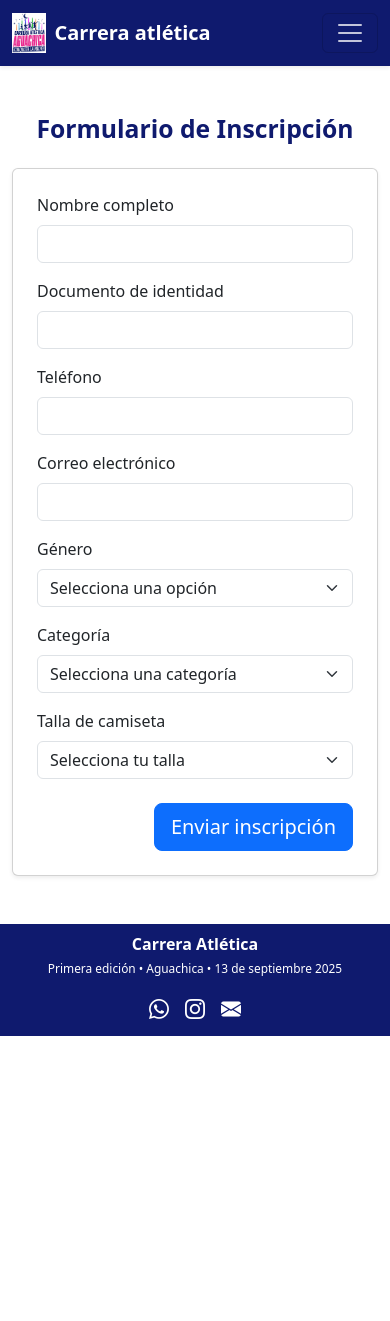
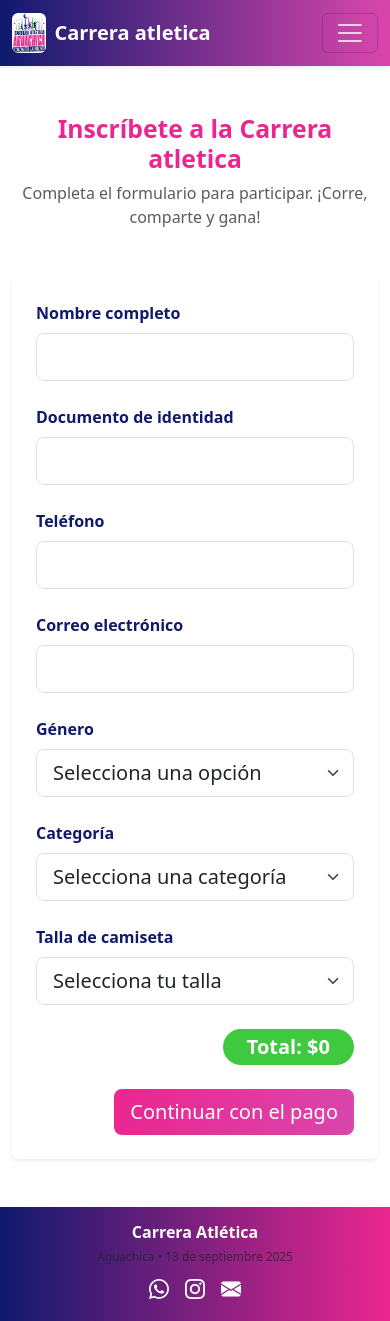
Before and after one commit to miguel9214/carrera-atletica-frontend, a Vue app: page /register in a window 390 px wide. Before the commit the page ends 1036 px from the top, so only its background shows below. Built offline with nearby package versions, Linux system fonts and the light colour scheme.

Commit message:
correcion de vista

```diff
--- a/src/assets/colors.css
+++ b/src/assets/colors.css
@@ -1,5 +1,5 @@
 :root {
-  --color-primary: #EF2D91;
+  --color-primary: #eb268f;
   --color-dark: #0F1A6E;
   --color-accent: #3FC93F;
   --color-orange: #F15A24;
--- a/src/components/Footer.vue
+++ b/src/components/Footer.vue
@@ -1,40 +1,24 @@
 <template>
   <footer class="footer-split text-white">
-    <div class="container">
+    <div class="container py-3">
       <div class="row align-items-center">
-        <!-- Bloque izquierdo -->
-        <div class="col-md-6 text-center text-md-start mb-3 mb-md-0">
+        <!-- Info del evento -->
+        <div class="col-md-6 text-center text-md-start mb-2 mb-md-0">
           <h6 class="fw-bold mb-1">Carrera Atlética</h6>
-          <small class="text">Primera edición • Aguachica • 13 de septiembre 2025</small>
+          <small class="text-muted">Aguachica • 13 de septiembre 2025</small>
         </div>
 
-        <!-- Bloque derecho -->
+        <!-- Redes sociales -->
         <div class="col-md-6 text-center text-md-end">
           <div class="d-flex justify-content-center justify-content-md-end gap-3">
-            <a
-              href="https://wa.me/573001112233"
-              class="text-white"
-              target="_blank"
-              rel="noopener"
-              title="WhatsApp"
-            >
-              <i class="bi bi-whatsapp fs-5"></i>
+            <a href="https://wa.me/573001112233" target="_blank" class="footer-icon" title="WhatsApp">
+              <i class="bi bi-whatsapp"></i>
             </a>
-            <a
-              href="https://instagram.com/tu_cuenta"
-              class="text-white"
-              target="_blank"
-              rel="noopener"
-              title="Instagram"
-            >
-              <i class="bi bi-instagram fs-5"></i>
+            <a href="https://instagram.com/tu_cuenta" target="_blank" class="footer-icon" title="Instagram">
+              <i class="bi bi-instagram"></i>
             </a>
-            <a
-              href="mailto:carrera@morrocoyera.com"
-              class="text-white"
-              title="Correo"
-            >
-              <i class="bi bi-envelope-fill fs-5"></i>
+            <a href="mailto:carrera@morrocoyera.com" class="footer-icon" title="Correo">
+              <i class="bi bi-envelope-fill"></i>
             </a>
           </div>
         </div>
@@ -49,12 +33,17 @@ const year = new Date().getFullYear()
 
 <style scoped>
 .footer-split {
-  background-color: var(--color-dark);
-  padding: 0.7rem 0;
+  background: linear-gradient(90deg, var(--color-dark), var(--color-primary));
   font-size: 0.85rem;
+  color: white;
 }
 
-a.text-white:hover {
-  color: var(--color-primary) !important;
+.footer-icon {
+  color: white;
+  font-size: 1.25rem;
+  transition: color 0.3s ease;
+}
+.footer-icon:hover {
+  color: var(--color-accent);
 }
 </style>
--- a/src/components/Navbar.vue
+++ b/src/components/Navbar.vue
@@ -1,9 +1,9 @@
 <template>
-  <nav class="navbar navbar-expand-lg shadow-sm sticky-top" :style="navbarStyle">
+  <nav class="navbar navbar-expand-lg sticky-top nav-custom shadow-sm">
     <div class="container">
       <RouterLink class="navbar-brand fw-bold d-flex align-items-center" to="/" @click="closeMenu">
-        <img src="/logo.jpg" alt="Logo" height="40" class="me-2" />
-        <span class="text-white">Carrera atlética</span>
+        <img src="/logo.jpg" alt="Logo" height="40" class="me-2 rounded" />
+        <span class="text-white">Carrera atletica</span>
       </RouterLink>
 
       <button
@@ -19,21 +19,11 @@
       </button>
 
       <div class="collapse navbar-collapse" id="navbarNav">
-        <ul class="navbar-nav ms-auto">
-          <li class="nav-item">
-            <RouterLink class="nav-link text-white" to="/" @click="closeMenu">Inicio</RouterLink>
-          </li>
-          <li class="nav-item">
-            <RouterLink class="nav-link text-white" to="/register" @click="closeMenu">Inscripción</RouterLink>
-          </li>
-          <li class="nav-item">
-            <RouterLink class="nav-link text-white" to="/kit" @click="closeMenu">Kit</RouterLink>
-          </li>
-          <li class="nav-item">
-            <RouterLink class="nav-link text-white" to="/categorias" @click="closeMenu">Categorías</RouterLink>
-          </li>
-          <li class="nav-item">
-            <RouterLink class="nav-link text-white" to="/ruta" @click="closeMenu">Ruta</RouterLink>
+        <ul class="navbar-nav ms-auto text-uppercase">
+          <li class="nav-item" v-for="(route, i) in routes" :key="i">
+            <RouterLink class="nav-link nav-animated text-white px-3" :to="route.to" @click="closeMenu">
+              {{ route.label }}
+            </RouterLink>
           </li>
         </ul>
       </div>
@@ -44,26 +34,41 @@
 <script setup>
 import { Collapse } from 'bootstrap'
 
+const routes = [
+  { label: 'Inicio', to: '/' },
+  { label: 'Inscripción', to: '/register' },
+  { label: 'Kit', to: '/kit' },
+  { label: 'Categorías', to: '/categorias' },
+  { label: 'Ruta', to: '/ruta' },
+]
+
 function closeMenu() {
   const menu = document.getElementById('navbarNav')
   if (menu && menu.classList.contains('show')) {
     new Collapse(menu).hide()
   }
 }
-
-const navbarStyle = {
-  backgroundColor: 'var(--color-dark)',
-}
 </script>
 
 <style scoped>
-.nav-link:hover {
-  color: var(--color-primary) !important;
-  transition: color 0.2s ease-in-out;
+.nav-custom {
+  background: linear-gradient(90deg, var(--color-dark), var(--color-magenta));
 }
 
-/* Forzar ícono hamburguesa en blanco */
+.nav-link:hover,
+.nav-link.router-link-exact-active {
+  color: var(--color-primary) !important;
+  transition: all 0.3s ease-in-out;
+}
+
 .navbar-toggler-icon {
   filter: brightness(1000%);
 }
+
+.nav-animated {
+  transition: transform 0.2s ease;
+}
+.nav-animated:hover {
+  transform: scale(1.05);
+}
 </style>
--- a/src/views/CategoryView.vue
+++ b/src/views/CategoryView.vue
@@ -1,64 +1,100 @@
 <template>
   <div class="container py-5">
-    <h2 class="text-center mb-4 fw-bold" style="color: var(--color-dark)">Categorías y Premiación</h2>
+    <div class="text-center mb-5">
+      <h2 class="fw-bold" style="color: var(--color-primary)">Categorías de Participación</h2>
+      <p class="lead text-muted">Escoge la categoría adecuada según tu edad y nivel. ¡Todos pueden participar!</p>
+    </div>
 
-    <div class="row justify-content-center mb-5">
-      <div class="col-lg-10">
-        <p class="lead text-center">
-          Estas son las categorías oficiales para la Carrera Atlética. Cada categoría cuenta con premiación para los tres primeros lugares.
-        </p>
-
-        <div class="table-responsive">
-          <table class="table table-striped shadow-sm">
-            <thead class="table-dark">
-              <tr>
-                <th>Categoría</th>
-                <th>Edad</th>
-                <th>Género</th>
-                <th>Distancia</th>
-              </tr>
-            </thead>
-            <tbody>
-              <tr>
-                <td>Juvenil</td>
-                <td>14 - 17 años</td>
-                <td>Masculino / Femenino</td>
-                <td>5 km</td>
-              </tr>
-              <tr>
-                <td>Abierta</td>
-                <td>18 - 39 años</td>
-                <td>Masculino / Femenino</td>
-                <td>10 km</td>
-              </tr>
-              <tr>
-                <td>Veteranos</td>
-                <td>40 años en adelante</td>
-                <td>Masculino / Femenino</td>
-                <td>10 km</td>
-              </tr>
-              <tr>
-                <td>Recreativa</td>
-                <td>Todas las edades</td>
-                <td>Mixto</td>
-                <td>3 km (caminata)</td>
-              </tr>
-            </tbody>
-          </table>
+    <div class="row row-cols-1 row-cols-sm-2 row-cols-lg-4 g-4">
+      <div v-for="categoria in categorias" :key="categoria.nombre">
+        <div class="card h-100 border-0 shadow categoria-card">
+          <div class="card-body text-center d-flex flex-column justify-content-between">
+            <div>
+              <div class="icon-circle mb-3" :style="{ backgroundColor: categoria.color }">
+                <i :class="categoria.icono" class="text-white fs-3"></i>
+              </div>
+              <h5 class="fw-bold" style="color: var(--color-dark)">{{ categoria.nombre }}</h5>
+              <p class="text-muted small">{{ categoria.descripcion }}</p>
+            </div>
+            <div class="mt-3">
+              <span class="badge text-white px-3 py-2" :style="{ backgroundColor: categoria.color }">
+                Distancia: {{ categoria.distancia }}
+              </span>
+              <div class="edad-range mt-2 text-muted small">{{ categoria.edad }}</div>
+            </div>
+          </div>
         </div>
       </div>
     </div>
 
-    <div class="row justify-content-center">
-      <div class="col-lg-8 text-center">
-        <h4 class="fw-bold mb-3" style="color: var(--color-primary)">Premiación</h4>
-        <p>
-          Los tres primeros lugares de cada categoría recibirán trofeos y obsequios de nuestros patrocinadores. ¡Además, habrá sorteos entre todos los participantes!
-        </p>
-      </div>
+    <div class="text-center mt-5">
+      <RouterLink to="/register" class="btn btn-gradient btn-lg px-4">
+        ¡Inscribirme ahora!
+      </RouterLink>
     </div>
   </div>
 </template>
 
 <script setup>
+const categorias = [
+  {
+    nombre: 'Recreativa',
+    descripcion: 'Ambiente familiar sin presión. Ideal para disfrutar del evento con alegría.',
+    distancia: '3 km',
+    edad: 'Mayores de 14 años',
+    icono: 'bi bi-emoji-smile',
+    color: 'var(--color-accent)',
+  },
+  {
+    nombre: 'Juvenil',
+    descripcion: 'Para jóvenes con energía y ganas de competir sanamente.',
+    distancia: '5 km',
+    edad: 'De 14 a 17 años',
+    icono: 'bi bi-lightning',
+    color: '#17a2b8',
+  },
+  {
+    nombre: 'Élite',
+    descripcion: 'Alta exigencia para corredores entrenados y competitivos.',
+    distancia: '10 o 21 km',
+    edad: 'De 18 a 39 años',
+    icono: 'bi bi-trophy',
+    color: 'var(--color-orange)',
+  },
+  {
+    nombre: 'Máster',
+    descripcion: 'Atletas experimentados que dominan la resistencia.',
+    distancia: '10 o 21 km',
+    edad: 'Desde 40 años en adelante',
+    icono: 'bi bi-person-bounding-box',
+    color: 'var(--color-magenta)',
+  },
+]
 </script>
+
+<style scoped>
+.categoria-card {
+  transition: transform 0.3s ease;
+  background-color: #fff;
+}
+.categoria-card:hover {
+  transform: translateY(-5px);
+}
+
+.icon-circle {
+  width: 60px;
+  height: 60px;
+  border-radius: 50%;
+  display: inline-flex;
+  align-items: center;
+  justify-content: center;
+}
+.btn-gradient {
+  background: linear-gradient(90deg, var(--color-primary), var(--color-magenta));
+  border: none;
+  color: white;
+}
+.btn-gradient:hover {
+  background: linear-gradient(90deg, var(--color-magenta), var(--color-primary));
+}
+</style>
--- a/src/views/HomeView.vue
+++ b/src/views/HomeView.vue
@@ -1,68 +1,46 @@
 <template>
-  <div class="home-hero text-white d-flex align-items-center justify-content-center text-center">
+  <!-- Hero con fondo -->
+  <div class="home-hero d-flex align-items-center text-white text-center">
     <div class="container py-5">
-      <h1 class="display-4 fw-bold mb-3">Carrera Atlética</h1>
-      <p class="lead mb-4">¡Animate y participa! <br />13 de septiembre 2025</p>
+      <h1 class="display-4 fw-bold mb-3">Carrera Atlética Morrocoyera</h1>
+      <p class="lead mb-4">¡Aguachica vibra con el deporte!<br />13 de septiembre 2025</p>
       <div class="d-flex flex-wrap justify-content-center gap-3">
-        <RouterLink to="/register" class="btn btn-primary btn-lg">
-          ¡Inscríbete ahora!
-        </RouterLink>
-        <RouterLink to="/kit" class="btn btn-outline-light btn-lg">
-          Ver Kit del Corredor
-        </RouterLink>
+        <RouterLink to="/register" class="btn btn-lg hero-btn">¡Inscríbete ahora!</RouterLink>
+        <RouterLink to="/kit" class="btn btn-outline-light btn-lg">Ver Kit del Corredor</RouterLink>
       </div>
     </div>
   </div>
 
+  <!-- Cuenta regresiva -->
   <div class="container mt-5">
-  <div class="row justify-content-center">
-    <div class="col-md-8">
-      <div class="card text-center shadow-sm border-0">
-        <div class="card-body py-4">
-          <h4 class="fw-bold mb-3" style="color: var(--color-dark)">
-            Cuenta regresiva para la gran carrera
-          </h4>
-          <div class="display-6 fw-semibold" style="color: var(--color-primary)">
-            {{ countdown.days }}d : {{ countdown.hours }}h : {{ countdown.minutes }}m : {{ countdown.seconds }}s
+    <div class="row justify-content-center">
+      <div class="col-md-8">
+        <div class="card text-center shadow-sm border-0 countdown-card">
+          <div class="card-body py-4">
+            <h4 class="fw-bold mb-3" style="color: var(--color-dark)">Cuenta regresiva para la gran carrera</h4>
+            <div class="display-6 fw-semibold countdown-text">
+              {{ countdown.days }}d : {{ countdown.hours }}h : {{ countdown.minutes }}m : {{ countdown.seconds }}s
+            </div>
           </div>
         </div>
       </div>
     </div>
   </div>
-</div>
 
-
+  <!-- Beneficios -->
   <div class="container text-center my-5">
-    <h2 class="mb-4 fw-bold" style="color: var(--color-dark)">¡Vive la emoción de correr con propósito!</h2>
+    <h2 class="mb-4 fw-bold" style="color: var(--color-primary)">¡Vive la emoción de correr con propósito!</h2>
     <p class="lead mb-5">
-      Acompáñanos en una jornada deportiva llena de alegría, salud y comunidad. ¡Corre, comparte y gana!
+      Acompáñanos en una jornada llena de alegría, salud y comunidad. ¡Corre, comparte y gana!
     </p>
 
     <div class="row g-4">
-      <div class="col-md-4">
-        <div class="card h-100 shadow-sm border-0">
+      <div class="col-md-4" v-for="item in benefits" :key="item.title">
+        <div class="card h-100 shadow-sm benefit-card border-0" :style="{ borderTop: '5px solid ' + item.color }">
           <div class="card-body">
-            <i class="bi bi-geo-alt-fill display-4 text-primary mb-3"></i>
-            <h5 class="fw-bold">Ruta Segura</h5>
-            <p class="text-muted">Recorrido señalizado, hidratación y asistencia en todo el trayecto.</p>
-          </div>
-        </div>
-      </div>
-      <div class="col-md-4">
-        <div class="card h-100 shadow-sm border-0">
-          <div class="card-body">
-            <i class="bi bi-award display-4 text-success mb-3"></i>
-            <h5 class="fw-bold">Premios y Medallas</h5>
-            <p class="text-muted">Trofeos y premios para ganadores. Medallas para todos los participantes.</p>
-          </div>
-        </div>
-      </div>
-      <div class="col-md-4">
-        <div class="card h-100 shadow-sm border-0">
-          <div class="card-body">
-            <i class="bi bi-heart-fill display-4 text-danger mb-3"></i>
-            <h5 class="fw-bold">Ambiente Familiar</h5>
-            <p class="text-muted">Un evento para todas las edades. ¡Corre, camina o apoya desde la orilla!</p>
+            <i :class="item.icon" class="display-4 mb-3" :style="{ color: item.color }"></i>
+            <h5 class="fw-bold">{{ item.title }}</h5>
+            <p class="text-muted">{{ item.desc }}</p>
           </div>
         </div>
       </div>
@@ -71,18 +49,10 @@
 </template>
 
 <script setup>
-
 import { ref, onMounted, onBeforeUnmount } from 'vue'
 
-const countdown = ref({
-  days: '00',
-  hours: '00',
-  minutes: '00',
-  seconds: '00',
-})
-
+const countdown = ref({ days: '00', hours: '00', minutes: '00', seconds: '00' })
 const eventDate = new Date('2025-09-13T00:00:00')
-
 let interval = null
 
 function updateCountdown() {
@@ -112,11 +82,28 @@ onMounted(() => {
   updateCountdown()
   interval = setInterval(updateCountdown, 1000)
 })
+onBeforeUnmount(() => clearInterval(interval))
 
-onBeforeUnmount(() => {
-  clearInterval(interval)
-})
-
+const benefits = [
+  {
+    title: 'Ruta Segura',
+    desc: 'Recorrido señalizado, hidratación y asistencia en todo el trayecto.',
+    icon: 'bi bi-geo-alt-fill',
+    color: 'var(--color-accent)',
+  },
+  {
+    title: 'Premios y Medallas',
+    desc: 'Trofeos para ganadores. Medallas para todos los participantes.',
+    icon: 'bi bi-award',
+    color: 'var(--color-orange)',
+  },
+  {
+    title: 'Ambiente Familiar',
+    desc: 'Un evento para todas las edades. ¡Corre, camina o apoya desde la orilla!',
+    icon: 'bi bi-heart-fill',
+    color: 'var(--color-primary)',
+  },
+]
 </script>
 
 <style scoped>
@@ -126,11 +113,44 @@ onBeforeUnmount(() => {
       rgba(0, 0, 0, 0.6)
     ),
     url('/banner.jpg') center center / cover no-repeat;
-  min-height:99vh;
+  min-height: 85vh;
+  animation: fadeIn 1s ease;
 }
 
-.display-6 {
+.hero-btn {
+  background-color: var(--color-primary);
+  border: none;
+  color: white;
+  transition: all 0.3s ease-in-out;
+}
+.hero-btn:hover {
+  background-color: var(--color-magenta);
+}
+
+.countdown-card {
+  border-left: 5px solid var(--color-primary);
+  background-color: var(--color-light);
+}
+.countdown-text {
+  color: var(--color-dark);
   font-variant-numeric: tabular-nums;
 }
 
+.benefit-card {
+  transition: transform 0.3s ease;
+}
+.benefit-card:hover {
+  transform: scale(1.03);
+}
+
+@keyframes fadeIn {
+  from {
+    opacity: 0;
+    transform: translateY(15px);
+  }
+  to {
+    opacity: 1;
+    transform: translateY(0);
+  }
+}
 </style>
--- a/src/views/RegisterView.vue
+++ b/src/views/RegisterView.vue
@@ -1,58 +1,39 @@
 <template>
   <div class="container py-5">
-    <h2 class="text-center mb-4 fw-bold" style="color: var(--color-dark)">Formulario de Inscripción</h2>
+    <div class="text-center mb-5">
+      <h2 class="fw-bold" style="color: var(--color-primary)">Inscríbete a la Carrera atletica</h2>
+      <p class="text-muted">Completa el formulario para participar. ¡Corre, comparte y gana!</p>
+    </div>
 
     <div class="row justify-content-center">
-      <div class="col-lg-8">
-        <form @submit.prevent="submitForm" class="card shadow-sm p-4">
-          <div class="row g-3">
+      <div class="col-lg-9">
+        <div class="card p-4 shadow-sm border-0"
+          style="background-color: var(--color-light); border-left: 6px solid var(--color-primary)">
+          <form @submit.prevent="handleSubmit">
+            <div class="row g-4">
               <div class="col-md-6">
-              <label for="nombre" class="form-label">Nombre completo</label>
-              <input
-                v-model="form.nombre"
-                type="text"
-                class="form-control"
-                id="nombre"
-                required
-              />
+                <label class="form-label">Nombre completo</label>
+                <input v-model="form.nombre" type="text" class="form-control form-control-lg" required />
               </div>
 
               <div class="col-md-6">
-              <label for="documento" class="form-label">Documento de identidad</label>
-              <input
-                v-model="form.documento"
-                type="text"
-                class="form-control"
-                id="documento"
-                required
-              />
+                <label class="form-label">Documento de identidad</label>
+                <input v-model="form.documento" type="text" class="form-control form-control-lg" required />
               </div>
 
               <div class="col-md-6">
-              <label for="telefono" class="form-label">Teléfono</label>
-              <input
-                v-model="form.telefono"
-                type="tel"
-                class="form-control"
-                id="telefono"
-                required
-              />
+                <label class="form-label">Teléfono</label>
+                <input v-model="form.telefono" type="tel" class="form-control form-control-lg" required />
               </div>
 
               <div class="col-md-6">
-              <label for="email" class="form-label">Correo electrónico</label>
-              <input
-                v-model="form.email"
-                type="email"
-                class="form-control"
-                id="email"
-                required
-              />
+                <label class="form-label">Correo electrónico</label>
+                <input v-model="form.email" type="email" class="form-control form-control-lg" required />
               </div>
 
               <div class="col-md-6">
-              <label for="genero" class="form-label">Género</label>
-              <select v-model="form.genero" id="genero" class="form-select" required>
+                <label class="form-label">Género</label>
+                <select v-model="form.genero" class="form-select form-select-lg" required>
                   <option disabled value="">Selecciona una opción</option>
                   <option>Masculino</option>
                   <option>Femenino</option>
@@ -61,19 +42,23 @@
               </div>
 
               <div class="col-md-6">
-              <label for="categoria" class="form-label">Categoría</label>
-              <select v-model="form.categoria" id="categoria" class="form-select" required>
+                <label class="form-label">Categoría</label>
+                <select v-model="form.categoria" @change="actualizarCondiciones" class="form-select form-select-lg"
+                  required>
                   <option disabled value="">Selecciona una categoría</option>
-                <option>Juvenil (14-17 años)</option>
-                <option>Abierta (18-39 años)</option>
-                <option>Veteranos (40+ años)</option>
-                <option>Recreativa</option>
+                  <option value="Recreativa - 3km">Recreativa - 3 km (gratis)</option>
+                  <option value="Juvenil - 5km">Juvenil - 5 km</option>
+                  <option value="Élite - 10km">Élite - 10 km</option>
+                  <option value="Élite - 21km">Élite - 21 km</option>
+                  <option value="Máster - 10km">Máster - 10 km</option>
+                  <option value="Máster - 21km">Máster - 21 km</option>
                 </select>
+
               </div>
 
               <div class="col-md-6">
-              <label for="talla" class="form-label">Talla de camiseta</label>
-              <select v-model="form.talla" id="talla" class="form-select" required>
+                <label class="form-label">Talla de camiseta</label>
+                <select v-model="form.talla" class="form-select form-select-lg" required>
                   <option disabled value="">Selecciona tu talla</option>
                   <option>XS</option>
                   <option>S</option>
@@ -83,21 +68,40 @@
                 </select>
               </div>
 
-            <div class="col-12 text-end mt-4">
-              <button type="submit" class="btn btn-primary btn-lg">
-                Enviar inscripción
+              <!-- Solo si es recreativa -->
+              <div v-if="esRecreativa" class="col-md-6">
+                <label class="form-label">¿Deseas comprar el kit?</label>
+                <select v-model="form.quiereKit" class="form-select form-select-lg">
+                  <option :value="true">Sí, quiero el kit</option>
+                  <option :value="false">No, solo participaré</option>
+                </select>
+              </div>
+            </div>
+
+            <!-- TOTAL -->
+            <div class="total-box mt-4 text-end">
+              <span class="badge fs-5 rounded-pill px-4 py-2"
+                :style="{ backgroundColor: 'var(--color-accent)', color: '#fff' }">
+                Total: ${{ precioTotal.toLocaleString() }}
+              </span>
+            </div>
+
+            <!-- BOTÓN FINAL -->
+            <div class="mt-4 text-end">
+              <button type="submit" class="btn btn-lg" :class="esInscripcionGratis ? 'btn-success' : 'btn-gradient'">
+                {{ esInscripcionGratis ? 'Finalizar inscripción' : 'Continuar con el pago' }}
               </button>
             </div>
+          </form>
         </div>
-        </form>
       </div>
     </div>
   </div>
 </template>
 
 <script setup>
+import { reactive, computed } from 'vue'
 import Swal from 'sweetalert2'
-import { reactive } from 'vue'
 
 const form = reactive({
   nombre: '',
@@ -107,17 +111,62 @@ const form = reactive({
   genero: '',
   categoria: '',
   talla: '',
+  quiereKit: true,
 })
 
-function submitForm() {
-  // Aquí se conectará con la API Laravel
+const precios = {
+  base: 40000,
+  kit: 20000,
+}
+
+const esRecreativa = computed(() => form.categoria.startsWith('Recreativa'))
+const esInscripcionGratis = computed(() => esRecreativa.value && !form.quiereKit)
+
+const precioTotal = computed(() => {
+  if (!form.categoria) return 0
+  if (esRecreativa.value) return form.quiereKit ? precios.kit : 0
+  return precios.base
+})
+
+function actualizarCondiciones() {
+  form.quiereKit = form.categoria === 'Recreativa'
+}
+
+function handleSubmit() {
+  if (esInscripcionGratis.value) {
     Swal.fire({
       icon: 'success',
-    title: '¡Inscripción enviada!',
-    text: 'Pronto recibirás una confirmación por WhatsApp o email.',
+      title: '¡Inscripción completada!',
+      text: 'Te esperamos en la línea de salida. 🎉',
     })
+  } else {
+    Swal.fire({
+      icon: 'info',
+      title: 'Redirigiendo a pago...',
+      text: `Total a pagar: $${precioTotal.value.toLocaleString()}`,
+      timer: 2500,
+      showConfirmButton: false,
+    })
+  }
 
-  // Limpiar el formulario
-  Object.keys(form).forEach((key) => (form[key] = ''))
+  // Aquí va la lógica para conectar con la API o redirigir a pasarela
 }
 </script>
+
+<style scoped>
+.form-label {
+  font-weight: 600;
+  color: var(--color-dark);
+}
+
+.btn-gradient {
+  background: linear-gradient(90deg, var(--color-primary), var(--color-magenta));
+  border: none;
+  color: white;
+  transition: all 0.3s ease;
+}
+
+.btn-gradient:hover {
+  background: linear-gradient(90deg, var(--color-magenta), var(--color-primary));
+}
+</style>
```
Also changed, not shown: src/views/KitView.vue (+46 -22 lines), src/views/NotFound.vue (+17 -4 lines), src/views/RouteView.vue (+65 -26 lines), public/afiche.jpg (added). Lines whose indentation alone changed are shown as unchanged.
